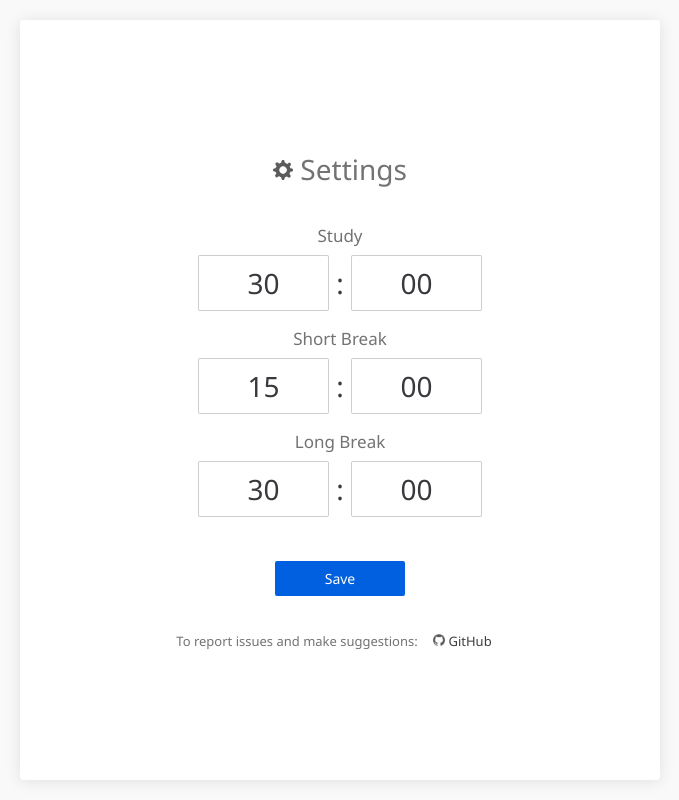
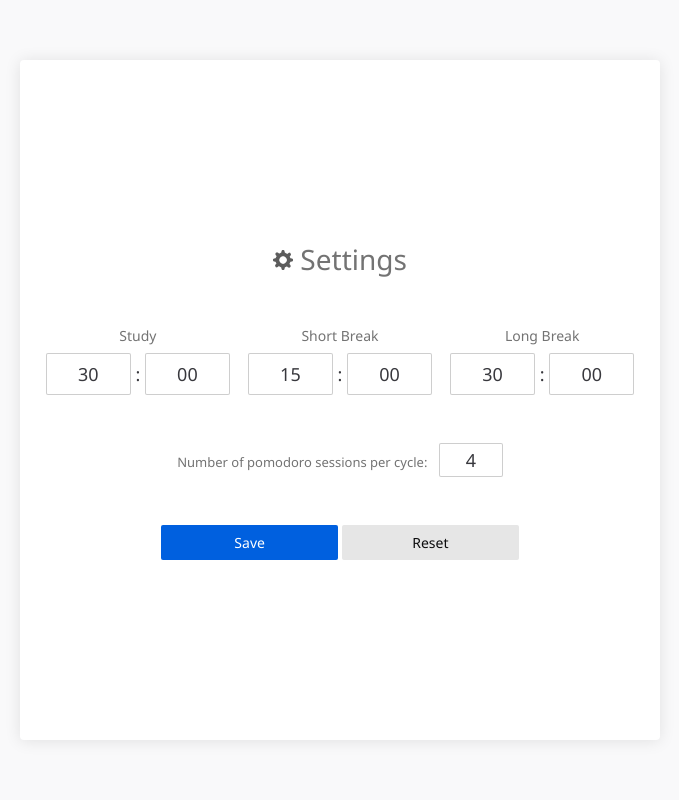
Before and after one commit to StudyTimer-Extension/StudyTimer, a browser extension: page options/options.html in a window 1280 px wide. Shown: the whole page, without its empty margins (300-979 px from the left). Drawn offline with Linux system fonts and the light colour scheme.

Commit message:
settings front-end now have support to a custom number of pomodoro sessions and reset settings

```diff
--- a/options/css/options.css
+++ b/options/css/options.css
@@ -11,7 +11,7 @@ body{
 }
 
 h1{
-	margin-bottom: 36px;
+	margin-bottom: 48px;
 	font-size: 28px;
 	font-weight: 300;
 	color: #737373;
@@ -19,19 +19,20 @@ h1{
 
 h2{
 	margin-bottom: 8px;
-	font-size: 17px;
+	font-size: 14px;
 	color: #737373;
 }
 
 .clock-line{
-	margin-bottom: 16px;
-	font-size: 28px;
+	float: left;
+	font-size: 18px;
 	color: #38383d;
 }
 
 .caption{
 	font-size: 13px;
 	color: #737373;
+	clear: both;
 }
 
 #settings-icon{
@@ -57,9 +58,13 @@ h2{
 
 	#box{
 		width: 50%;
-		height: 95%;
-		top: 2.5%;
+		height: 85%;
+		top: 7.5%;
 		left: 25%;
+	}
+
+	#feedback-message{
+		margin-top: 45%;
 	}
 
 }
@@ -73,6 +78,10 @@ h2{
 		left: 30%;
 	}
 
+	#feedback-message{
+		margin-top: 45%;
+	}
+
 }
 
 @media(min-width: 1601px) and (max-width: 1799px){
@@ -84,15 +93,23 @@ h2{
 		left: 32.5%;
 	}
 
+	#feedback-message{
+		margin-top: 43%;
+	}
+
 }
 
 @media(min-width: 1800px){
 
 	#box{
-		width: 35%;
-		height: 62%;
-		top: 19%;
-		left: 32.5%;
+		width: 30%;
+		height: 55%;
+		top: 22.5%;
+		left: 35%;
+	}
+
+	#feedback-message{
+		margin-top: 40%;
 	}
 
 }
@@ -100,16 +117,21 @@ h2{
 /* Text Input Style */
 input[type=text]{
 	padding: 8px 0;
-	font-size: 28px;
+	font-size: 18px;
 	border: 1px  solid rgba(12, 12, 13, 0.2);
 	border-radius: 2px;
 	color: #38383d;
 }
 
+#numberPomodoros{
+	margin-left: 8px;
+	padding: 4px 0;
+}
+
 /* Button Style */
 input[type=submit]{
-	width: 40%;
-	margin: 28px 0 36px 0;
+	width: 30%;
+	margin-top: 48px;
 	padding: 8px;
 	font-size: 14px;
 	border: 0;
@@ -127,6 +149,19 @@ input[type=submit]:active{
 	background-color: #002275;
 }
 
+#reset{
+	background-color: rgba(12, 12, 13, 0.1);
+	color: #0c0c0d;
+}
+
+#reset:hover{
+	background-color: rgba(12, 12, 13, 0.2);
+}
+
+#reset:active{
+	background-color: rgba(12, 12, 13, 0.3);
+}
+
 /* GitHub link style */
 a{
 	padding: 8px 12px;
--- a/options/js/options.js
+++ b/options/js/options.js
@@ -57,6 +57,20 @@ function focusOutValidation() {
 
 	}
 
-	this.value = this.value.padStart( 2, '0' );
+	if( this.className == "pomodoros" ) {
+
+		if( this.value == "" ) {
+
+			this.value = 1;
+
+		}
+
+	}
+
+	if( this.className != "pomodoros" ) {
+
+		this.value = this.value.padStart( 2, '0' );
+
+	}
 
 }
--- a/options/options.html
+++ b/options/options.html
@@ -12,11 +12,12 @@
 					<h1><img src="../icons/settings.png" alt="Settings icon" id="settings-icon"/> Settings</h1>
 				</div>
 				<form>
-					<div class="clock-line">
+					<div>
+						<div class="clock-line" style="margin-right: 18px;">
 							<h2>Study</h2>
 							<input type="text" id="studyMinutes" class="minutes" value="30" size="3" maxlength="3"/> : <input type="text" id="studySeconds" class="seconds" value="00" size="3" maxlength="2"/>
 						</div>
-					<div class="clock-line">
+						<div class="clock-line" style="margin-right: 18px;">
 							<h2>Short Break</h2>
 							<input type="text" id="shortBreakMinutes" class="minutes" value="15" size="3" maxlength="3"/> : <input type="text" id="shortBreakSeconds" class="seconds" value="00" size="3" maxlength="2"/>
 						</div>
@@ -24,11 +25,14 @@
 							<h2>Long Break</h2>
 							<input type="text" id="longBreakMinutes" class="minutes" value="30" size="3" maxlength="3"/> : <input type="text" id="longBreakSeconds" class="seconds" value="00" size="3" maxlength="2"/>
 						</div>
+					</div>
+					<p class="caption" style="padding-top: 48px;">Number of pomodoro sessions per cycle: <input id="numberPomodoros" type="text" class="pomodoros" size="1" value="4" maxlength="1"/></p>
 					<input type="submit" value="Save"/>
-					<p id="feedback-message" class="caption">To report issues and make suggestions: <a href="https://github.com/MatNascimento/StudyTimer" target="_blank"><img src="../icons/github.png" alt="Github icon" id="github-icon"/> GitHub</a></p>
+					<input type="submit" id="reset" value="Reset"/>
 				</form>
 			</div>
 		</div>
+		<p id="feedback-message" class="caption">To report issues and make suggestions: <a href="https://github.com/MatNascimento/StudyTimer" target="_blank"><img src="../icons/github.png" alt="Github icon" id="github-icon"/> GitHub</a></p>
 	</body>
 	<script src="js/options.js"></script>
 </html>
```
Lines whose indentation alone changed are shown as unchanged.
